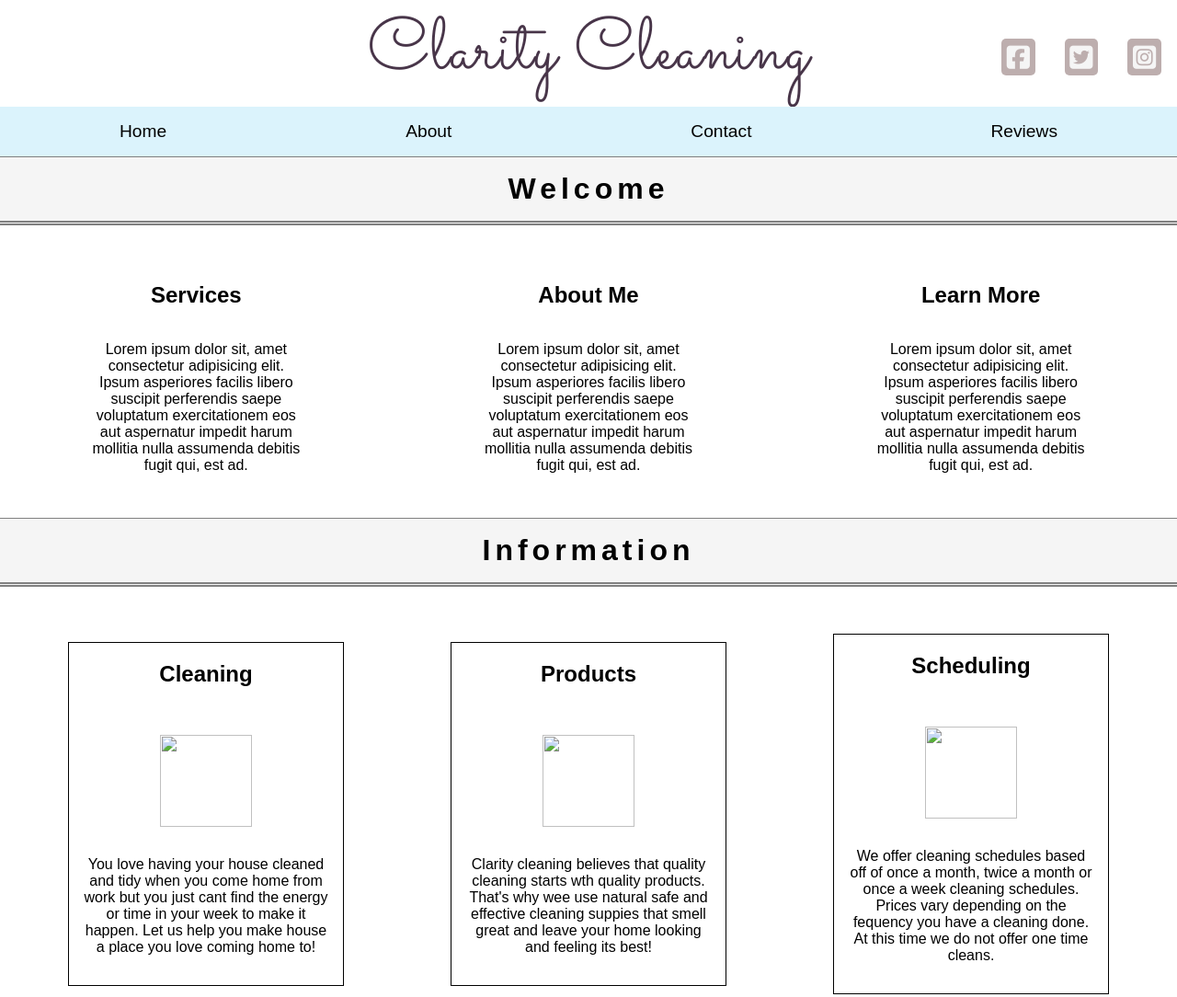
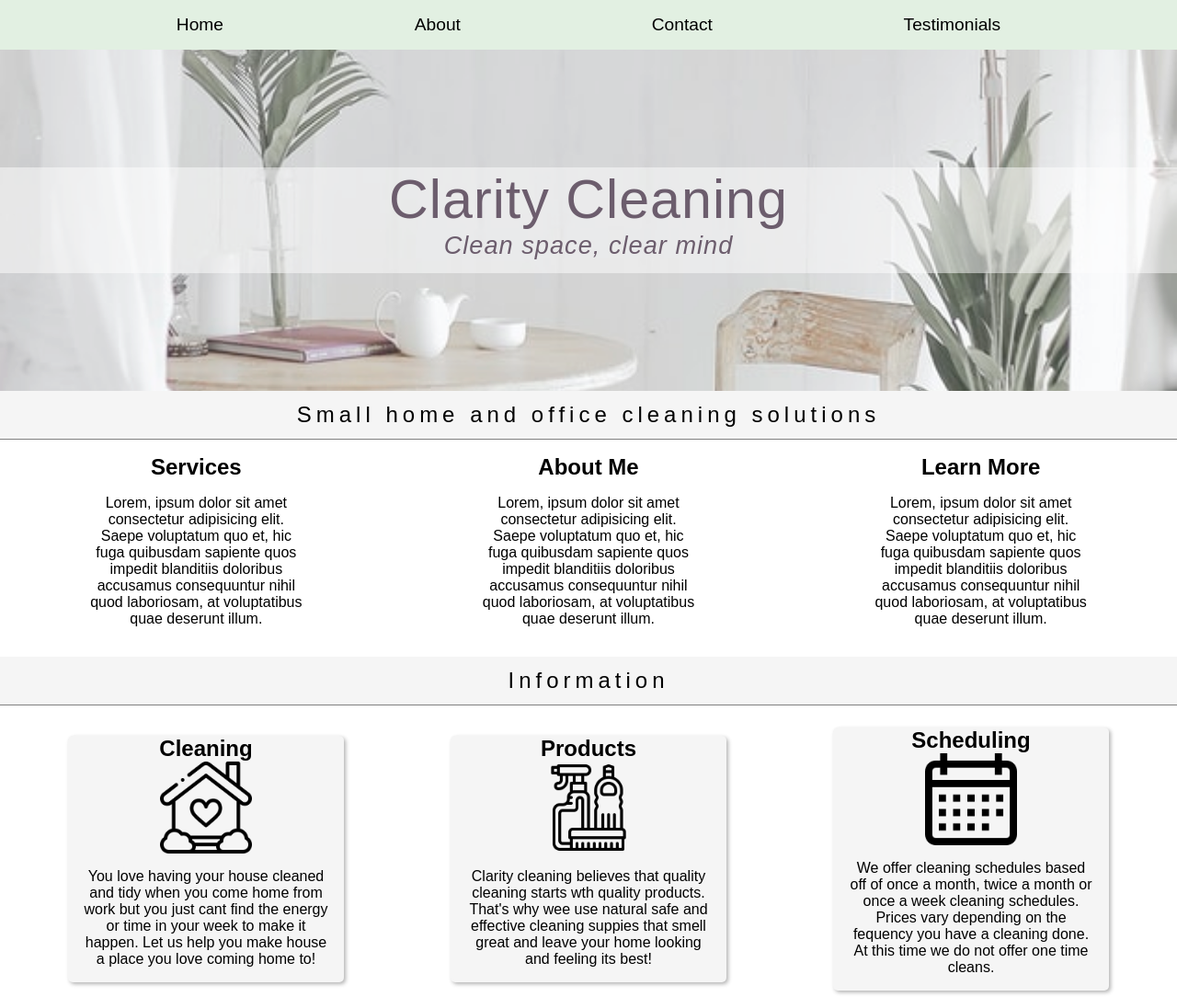
Before and after one commit to myrmnn/claritycleaning, a plain HTML site: page index.html in a window 1280 px wide. Shown: the top 1084 px of the page at 92% size. Drawn offline with Linux system fonts and the light colour scheme; a web font is replaced by a local one.

Commit message:
added navbar and header styling

```diff
--- a/app.js
+++ b/app.js
@@ -1,6 +1,6 @@
 const icon = document.querySelector('.icon');
-const navUL = document.querySelector('nav ul')
+const navUL = document.querySelector('.navbar');
 
 icon.addEventListener('click', function () {
-    navUL.classList.toggle('show');
-})
+	navUL.classList.toggle('show');
+});
--- a/index.html
+++ b/index.html
@@ -8,10 +8,6 @@
 			rel="stylesheet"
 		/>
 		<link
-      href="https://fonts.googleapis.com/css?family=Sacramento&display=swap"
-      rel="stylesheet"
-    />
-    <link
 			href="https://fonts.googleapis.com/css?family=Gotu&display=swap"
 			rel="stylesheet"
 		/>
@@ -19,34 +15,34 @@
 			src="https://kit.fontawesome.com/15ba595f14.js"
 			crossorigin="anonymous"
 		></script>
-    <title>Document</title>
+		<title>Clarity Cleaning</title>
 	</head>
 	<body>
-    <header class="header">
-      <div class="header__logo">
-        <h1>Clarity Cleaning</h1>
-      </div>
     <nav class="navbar">
       <ul class="navbar__list">
         <li><a href="">Home</a></li>
         <li><a href="">About</a></li>
         <li><a href="">Contact</a></li>
-          <li><a href="">Reviews</a></li>
+        <li><a href="">Testimonials</a></li>
+
       </ul>
-        <i class="fas fa-ellipsis-v icon"></i>
+
     </nav>
+    <i class="fas fa-bars icon"></i>
+
+
+		<header class="header">
+
+			<div class="header__logo">
+				<h1 class="header__title"><span class="header__title-span">Clarity Cleaning</span> <span class="header__subtitle-span">Clean space, clear mind</span></h1>
+			</div>
     </header>
 
-    <aside class="social">
-      <ul class="social__list">
-        <li><i class="fab fa-facebook-square" aria-label="facebook"></i></li>
-        <li><i class="fab fa-twitter-square" aria-label="twitter"></i></li>
-        <li><i class="fab fa-instagram-square" aria-label="instagram"></i></li>
-      </ul>
-    </aside>
 		<main>
 			<div>
-        <h2 class="section-title">Welcome</h2>
+				<h3 class="section-title">
+					Small home and office cleaning solutions
+				</h3>
 			</div>
 
 			<section class="wrap-top">
@@ -54,20 +50,14 @@
 					<h2>Services</h2>
 
 					<p>
-            Lorem ipsum dolor sit, amet consectetur adipisicing elit. Ipsum
-            asperiores facilis libero suscipit perferendis saepe voluptatum
-            exercitationem eos aut aspernatur impedit harum mollitia nulla
-            assumenda debitis fugit qui, est ad.
+					Lorem, ipsum dolor sit amet consectetur adipisicing elit. Saepe voluptatum quo et, hic fuga quibusdam sapiente quos impedit blanditiis doloribus accusamus consequuntur nihil quod laboriosam, at voluptatibus quae deserunt illum.
 					</p>
 				</div>
 				<div class="item-top">
 					<h2>About Me</h2>
 
 					<p>
-            Lorem ipsum dolor sit, amet consectetur adipisicing elit. Ipsum
-            asperiores facilis libero suscipit perferendis saepe voluptatum
-            exercitationem eos aut aspernatur impedit harum mollitia nulla
-            assumenda debitis fugit qui, est ad.
+						Lorem, ipsum dolor sit amet consectetur adipisicing elit. Saepe voluptatum quo et, hic fuga quibusdam sapiente quos impedit blanditiis doloribus accusamus consequuntur nihil quod laboriosam, at voluptatibus quae deserunt illum.
 					</p>
 				</div>
 
@@ -75,20 +65,16 @@
 					<h2>Learn More</h2>
 
 					<p>
-            Lorem ipsum dolor sit, amet consectetur adipisicing elit. Ipsum
-            asperiores facilis libero suscipit perferendis saepe voluptatum
-            exercitationem eos aut aspernatur impedit harum mollitia nulla
-            assumenda debitis fugit qui, est ad.
-          </p>
+            Lorem, ipsum dolor sit amet consectetur adipisicing elit. Saepe voluptatum quo et, hic fuga quibusdam sapiente quos impedit blanditiis doloribus accusamus consequuntur nihil quod laboriosam, at voluptatibus quae deserunt illum.					</p>
 				</div>
 			</section>
 
 			<h2 class="section-title">Information</h2>
 
-      <section class="cards">
-        <div class="card">
+			<section class="card">
+				<div class="card__item">
 					<h2>Cleaning</h2>
-          <img class="card-img" src="home.svg" alt="" />
+					<img class="card__img" src="/img/home.png" alt="" />
 					<p>
 						You love having your house cleaned and tidy when you come home from
 						work but you just cant find the energy or time in your week to make
@@ -96,9 +82,9 @@
 						to!
 					</p>
 				</div>
-        <div class="card">
+				<div class="card__item">
 					<h2>Products</h2>
-          <img class="card-img" src="3081849.svg" alt="" />
+					<img class="card__img" src="/img/cleaning-products.png" alt="" />
 
 					<p>
 						Clarity cleaning believes that quality cleaning starts wth quality
@@ -107,9 +93,9 @@
 						best!
 					</p>
 				</div>
-        <div class="card">
+				<div class="card__item">
 					<h2>Scheduling</h2>
-          <img class="card-img" src="calendar.svg" />
+					<img class="card__img" src="/img/calendar.png" />
 
 					<p>
 						We offer cleaning schedules based off of once a month, twice a month
@@ -118,9 +104,9 @@
 						time cleans.
 					</p>
 				</div>
-        <div class="card">
+				<div class="card__item">
 					<h2>Experience</h2>
-          <img class="card-img" src="heart.svg" alt="" />
+					<img class="card__img" src="/img/love.png" alt="" />
 
 					<p>
 						I have been cleaning and caring for my clients for over 5 years now.
@@ -147,16 +133,13 @@
 			</div>
 
 			<div class="footer-nav">
-        <img src="lotus.png" alt="" class="footer-img" />
-      </div>
 
 			<div>
 				<ul>
 					<li><a href="">Home</a></li>
 					<li><a href="">About</a></li>
-          <li><a href="">Work</a></li>
 					<li><a href="">Contact</a></li>
-          <li><a href="">Reviews</a></li>
+					<li><a href="">Testimonials</a></li>
 				</ul>
 			</div>
 		</footer>
--- /dev/null
+++ b/styles.scss
@@ -0,0 +1,212 @@
+* {
+	box-sizing: border-box;
+	padding: 0;
+	margin: 0;
+}
+
+html {
+	font-family: 'Gotu', sans-serif;
+	max-width: 1400px;
+	margin: 0 auto;
+}
+
+.header {
+	justify-content: center;
+	align-items: center;
+	margin: 0;
+
+	&__logo {
+		padding: 8em 0;
+		text-align: center;
+		opacity: 0.8;
+		background-image: url('img/cleanspace.jpg');
+		background-position: center;
+		background-repeat: no-repeat;
+		background-size: cover;
+		width: 100%;
+	}
+
+	&__title {
+		background: rgba(255, 255, 255, 0.5);
+		font-size: 3.7rem;
+	}
+
+	&__title-span {
+		opacity: 0;
+		transform: translateY(-15px);
+
+		animation: appear 2s ease-in forwards;
+	}
+
+	&__subtitle-span {
+		display: block;
+		font-size: 1.7rem;
+		font-style: italic;
+		transform: translateY(-10px);
+		opacity: 0;
+		animation: appear 4s linear forwards;
+		padding-bottom: 0.5em;
+	}
+}
+
+@keyframes appear {
+	100% {
+		opacity: 1;
+		transform: translateY(0px);
+	}
+}
+
+.navbar {
+	background-color: #e2f0e2;
+	position: fixed;
+	z-index: 1;
+	width: 50%;
+	left: -500px;
+	transition: all 1s ease-in-out;
+
+	&__list {
+		height: 100vh;
+		display: flex;
+		flex-direction: column;
+		justify-content: space-evenly;
+	}
+}
+
+.show {
+	left: 0;
+	display: block;
+}
+
+@media screen and (min-width: 760px) {
+	.navbar {
+		position: sticky;
+		width: 100%;
+		left: 0;
+
+		&__list {
+			height: auto;
+			width: 100%;
+			flex-direction: row;
+			align-items: center;
+		}
+	}
+}
+
+p {
+	padding: 1em;
+}
+
+h1 {
+	font-size: 5em;
+	letter-spacing: 1px;
+	font-weight: 100;
+	margin: 0;
+	text-align: center;
+	color: #483549;
+}
+
+h2 {
+	text-align: center;
+}
+
+i {
+	font-size: 1.8em;
+	color: black;
+}
+
+.section-title {
+	font-size: 1.5rem;
+	font-weight: 1;
+	background: whitesmoke;
+	margin-top: 0;
+	padding: 0.5em;
+	border-bottom: 1px solid gray;
+	letter-spacing: 5px;
+	text-align: center;
+}
+
+.icon {
+	position: absolute;
+	visibility: visible;
+	cursor: pointer;
+	top: 5;
+	z-index: 2;
+	left: 10;
+
+	@media screen and (min-width: 760px) {
+		visibility: hidden;
+	}
+}
+
+li {
+	list-style-type: none;
+	text-align: center;
+	padding: 1em;
+}
+
+a {
+	text-decoration: none;
+	color: black;
+	font-size: 1.2em;
+}
+
+li a:hover {
+	color: rgb(129, 151, 108);
+}
+
+.wrap-top {
+	display: flex;
+	flex-wrap: wrap;
+	justify-content: space-around;
+	align-items: center;
+	text-align: center;
+}
+
+.item-top {
+	padding: 1em;
+	width: 300px;
+}
+
+.card {
+	padding: 1em;
+	text-align: center;
+	display: flex;
+	flex-wrap: wrap;
+	justify-content: space-around;
+	align-items: center;
+
+	&__item {
+		margin: 0.5em;
+		background-color: whitesmoke;
+		width: 300px;
+		border-radius: 5px;
+		box-shadow: 2px 2px 4px rgba(0, 0, 0, 0.3);
+	}
+
+	&__img {
+		width: 100px;
+	}
+}
+
+footer {
+	background-color: rgb(228, 213, 194);
+	margin: 0;
+	display: flex;
+	justify-content: center;
+	align-items: center;
+	width: 100%;
+}
+
+.footer-nav ul {
+	margin: 0;
+	padding: 0;
+}
+
+.footer-img {
+	max-width: 100px;
+}
+
+.icon-footer ul {
+	margin: 2em;
+	padding: 0;
+}
```
Also changed, not shown: img/calendar.png (added), img/cleaning-products.png (added), img/cleanspace.jpg (added), img/home.png (added), img/lotus-flower (1).jpg (added), img/love.png (added), styles.css, 1 other file. Lines whose indentation alone changed are shown as unchanged.
